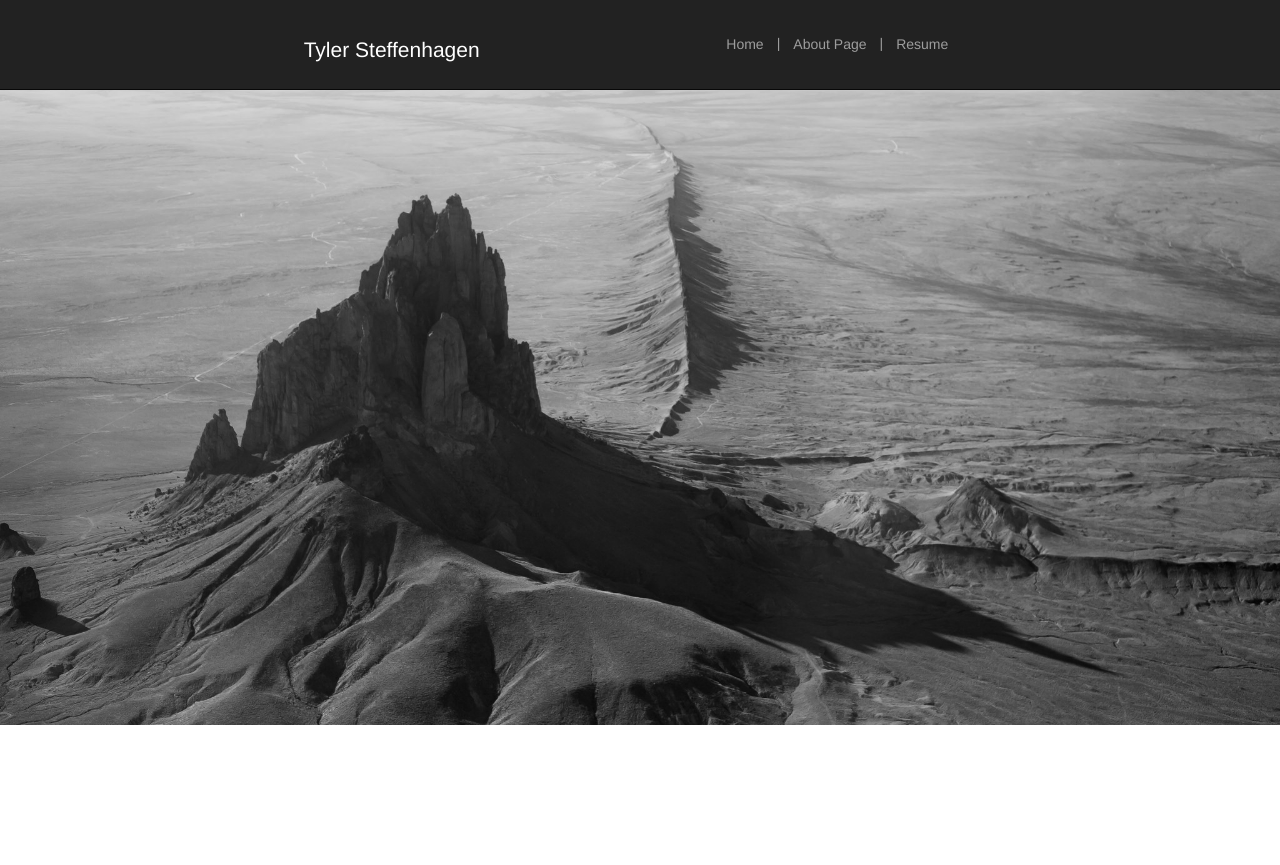
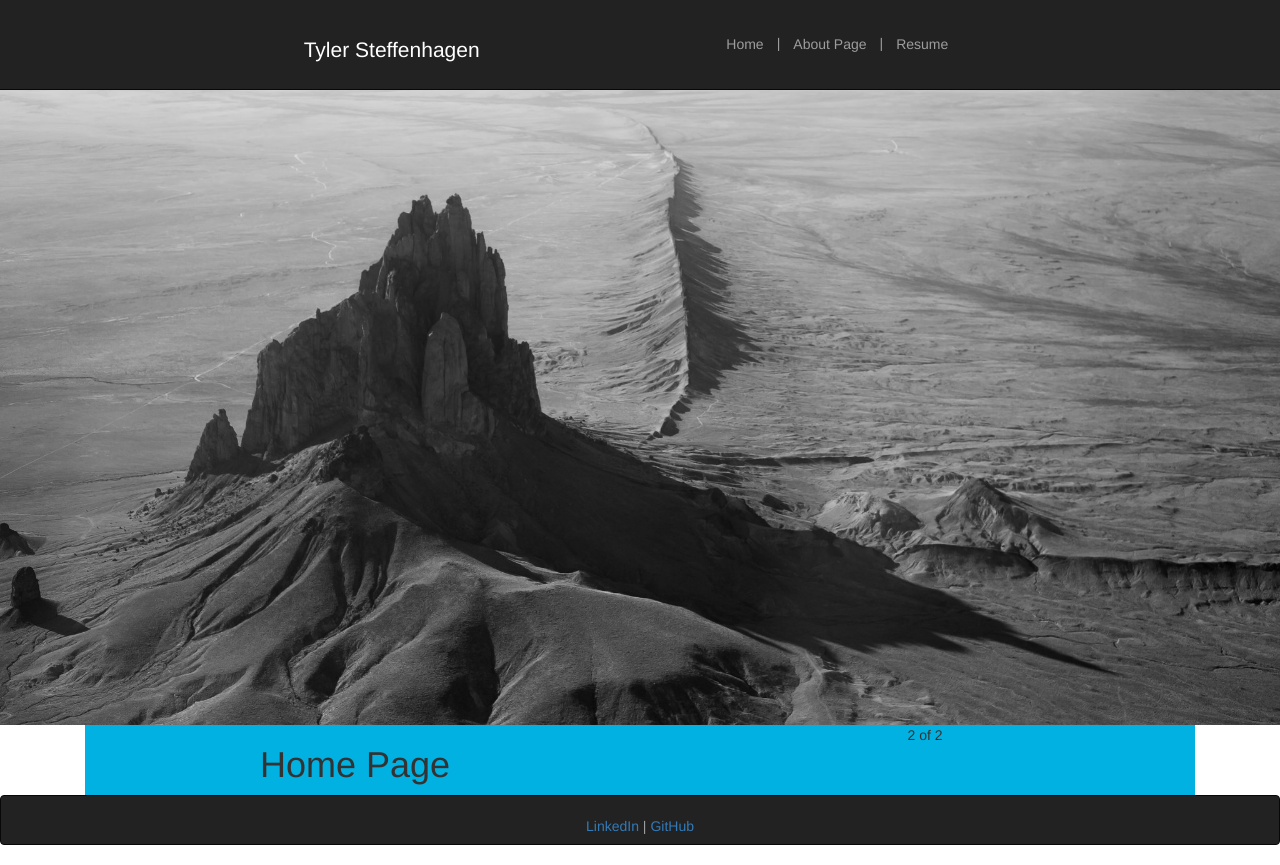
Before and after one commit to tsteffenhagen/tyler-personal-site, a React (Create React App) app: page / in a window 1280 px wide. Before the commit the page ends 800 px from the top, so only its background shows below. Built offline with nearby package versions, Linux system fonts and the light colour scheme.

Commit message:
Routing fixed because EXACT for link is amazing and everyone should know about it

```diff
--- a/src/App.js
+++ b/src/App.js
@@ -1,9 +1,14 @@
 import React, { Component } from 'react';
-import { Link } from 'react-router-dom';
+import { BrowserRouter as Router, Route, Switch, Link } from 'react-router-dom';
 import './App.css';
 import FA  from 'react-fontawesome';
 import {Button, Navbar, Nav, NavItem} from 'react-bootstrap';
 import Background from './images/home.png'
+
+
+import AboutPage from './components/AboutPage/AboutPage'
+import ResumePage from './components/ResumePage/ResumePage'
+import HomePage from './components/HomePage/HomePage'
 
 var sectionStyle = {
   height: "725px",
@@ -16,6 +21,7 @@ var sectionStyle = {
 class App extends Component {
   render() {
     return (
+      <Router>
       <div className="App">
       <link rel="stylesheet" href="https://maxcdn.bootstrapcdn.com/bootstrap/3.3.7/css/bootstrap.min.css" integrity="sha384-BVYiiSIFeK1dGmJRAkycuHAHRg32OmUcww7on3RYdg4Va+PmSTsz/K68vbdEjh4u" crossorigin="anonymous" />
         <header className="App-header" style={ sectionStyle }>
@@ -36,7 +42,14 @@ class App extends Component {
           </Nav>
           </Navbar>
         </header>
+
+        <div>
+          <Route exact path='/' component={HomePage} />
+          <Route path='/about' component={AboutPage}/>
+          <Route path='/resume' component={ResumePage}/>
+        </div>
       </div>
+      </Router>
     );
   }
 }
--- a/src/components/HomePage/HomePage.js
+++ b/src/components/HomePage/HomePage.js
@@ -27,7 +27,7 @@ export default class HomePage extends Component {
     return (
       <div>
 
-        <header className="App-header" style={sectionStyle}>
+   <header>
         </header>
         <Grid className="fluid">
 
--- a/src/index.js
+++ b/src/index.js
@@ -9,5 +9,5 @@ import FA  from 'react-fontawesome';
 
 
 
-ReactDOM.render(<Routes />, document.getElementById('root'));
+ReactDOM.render(<App />, document.getElementById('root'));
 registerServiceWorker();
```
Lines whose indentation alone changed are shown as unchanged.
